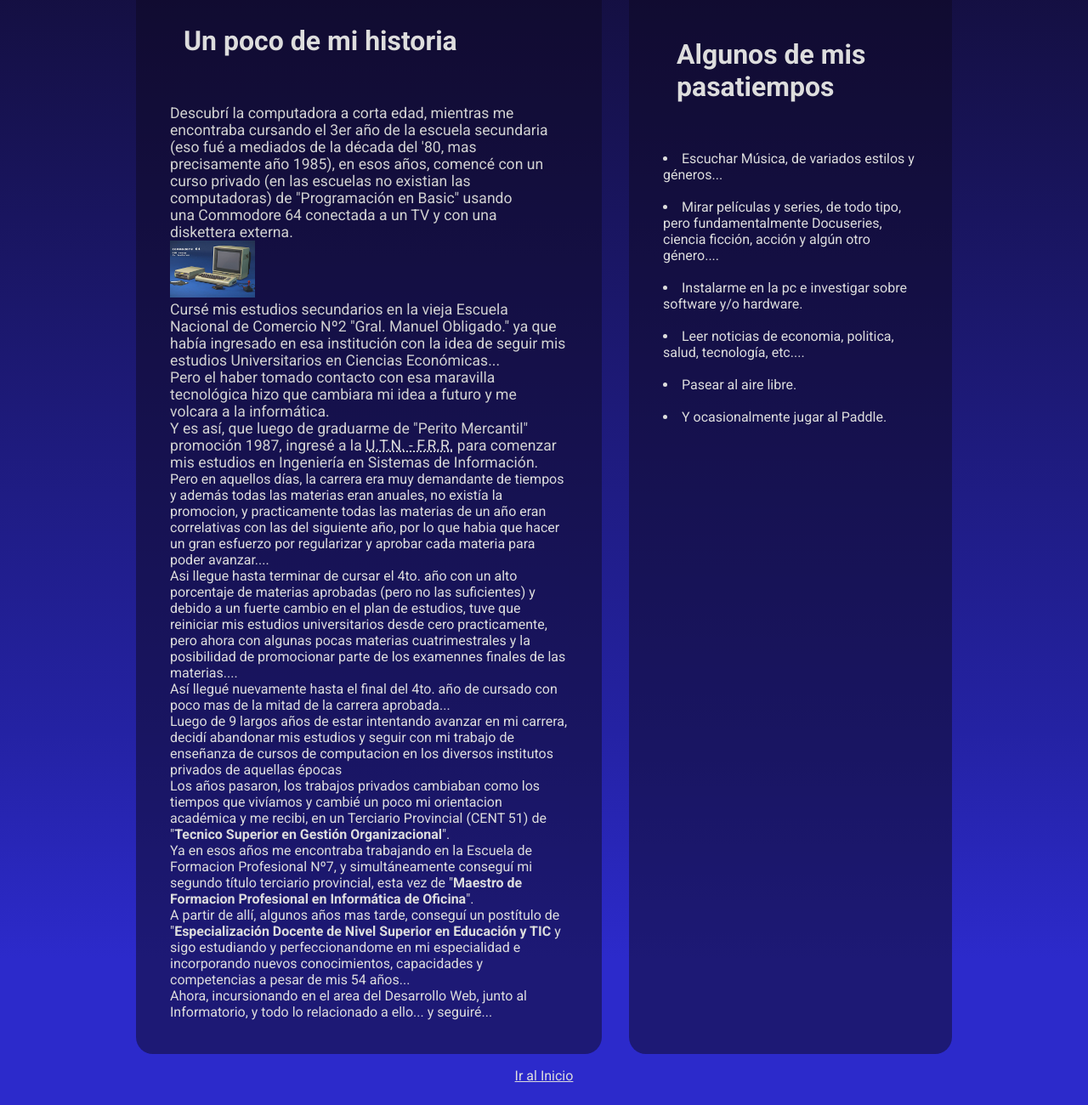
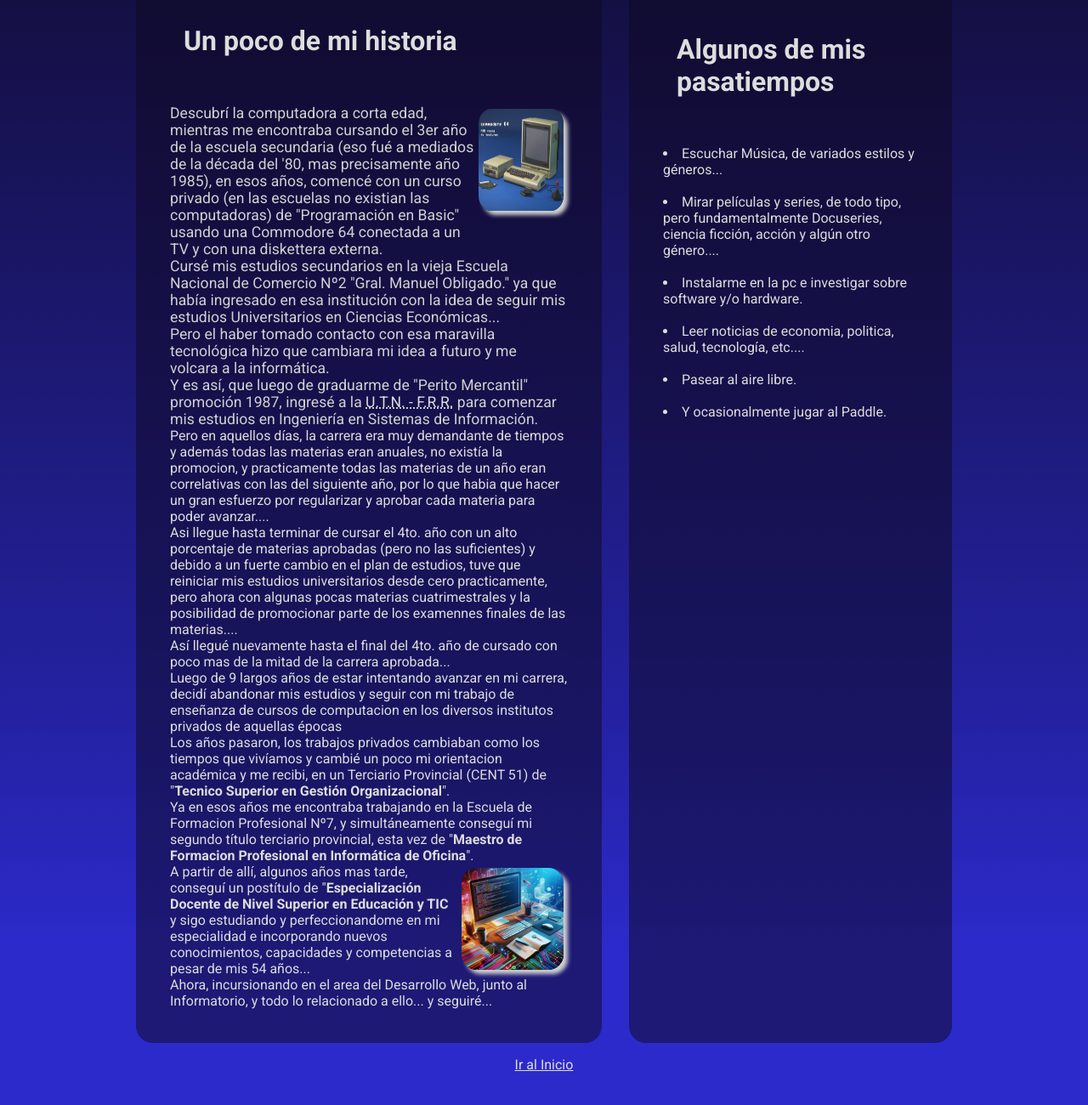
Before and after one commit to Mario-1970/Mario-1970.github.io, a plain HTML site: page index.html in a window 1280 px wide. Shown: the part 1280-2580 px from the top of the page at 85% size. Drawn offline with Linux system fonts and the light colour scheme.

Commit message:
agregue imagenes a mi historia

```diff
--- a/index.html
+++ b/index.html
@@ -16,7 +16,6 @@
 </head>
 
 <body class="scroll">
-
   <header class="encabezado">
     <nav class="navegacion">
       <a class="navegacion__enlace" href="#presentacion">
@@ -77,17 +76,20 @@
           </div>
           <div class="seccion_descripcion__info scroll scroll_fino scroll_gris" aria-label="descripcion personal">
             <h3 class="seccion_descripcion__titulo" id="mi_historia_titulo">
-              Un poco de mi historia
-            </h3>
+              Un poco de mi historia</h3>
+            <div class="logros">
               <p class="seccion_descripcion__parrafo" aria-label="Detalles de mi historia"
                 aria-describedby="mi_historia_titulo">
-              Descubrí la computadora a corta edad, mientras me encontraba cursando el 3er año de la escuela secundaria
+                Descubrí la computadora a corta edad, mientras me encontraba cursando el 3er año de la escuela
+                secundaria
                 (eso fué a mediados de la década del '80, mas precisamente año 1985), en esos años, comencé con un curso
-              privado (en las escuelas no existian las computadoras) de "Programación en Basic" usando una Commodore 64
+                privado (en las escuelas no existian las computadoras) de "Programación en Basic" usando una Commodore
+                64
                 conectada a un TV y con una diskettera externa.
               </p>
-            <img src="./assets/images/profile/commodore-64-compie-40-anni-1662044250.png" alt="Commodore 64"
+              <img class="logros__imagen" src="./assets/images/profile/commodore-64-compie-40-anni-1662044250.png" alt="Commodore 64"
                 title="Equipo Commodore 64" width="100px" />
+            </div>
             <p class="seccion_descripcion__parrafo" aria-label="Detalles de mi historia"
               aria-describedby="mi_historia_titulo">
               Cursé mis estudios secundarios en la vieja Escuela Nacional de Comercio Nº2 "Gral. Manuel Obligado." ya
@@ -117,25 +119,21 @@
             <p>Luego de 9 largos años de estar intentando avanzar en mi carrera, decidí abandonar mis estudios y seguir
               con mi trabajo de enseñanza de cursos de computacion en los diversos institutos privados de aquellas
               épocas</p>
-            <div class="logros">
             <p>Los años pasaron, los trabajos privados cambiaban como los tiempos que vivíamos y cambié un poco mi
               orientacion académica y me recibi, en un Terciario Provincial (CENT 51) de "<b>Tecnico Superior en
                 Gestión Organizacional</b>". </p>
-
-
             <p>Ya en esos años me encontraba trabajando en la Escuela de Formacion Profesional Nº7, y simultáneamente
               conseguí mi segundo título terciario provincial, esta vez de "<b>Maestro de Formacion Profesional en
                 Informática de Oficina</b>".</p>
-
-            </div>
+            <div class="logros">
               <p>A partir de allí, algunos años mas tarde, conseguí un postítulo de "<b>Especialización Docente de Nivel
                   Superior en Educación y TIC</b> y sigo estudiando y perfeccionandome en mi especialidad e incorporando
                 nuevos conocimientos, capacidades y competencias a pesar de mis 54 años...</p>
+              <img class="logros__imagen" src="./assets/images/profile/desarrollo-web-1920.webp" alt="Desarrollo web">
+            </div>
             <p>Ahora, incursionando en el area del Desarrollo Web, junto al Informatorio, y todo lo relacionado a
               ello... y seguiré...</p>
 
-            </p>
-          </div>
         </section>
         <!-- explicacion: seguidamente tendremos una seccion muy similar a la anterior
             pero cambiaremos el orden de los elementos dejando la imagen al final -->
--- a/style.css
+++ b/style.css
@@ -161,6 +161,19 @@ body {
   justify-content: center;
   gap: 2rem;
 }
+
+/* inicio agregado mio */
+.logros {
+  display: flex;
+  flex-direction:row;
+}
+.logros__imagen {
+  height: 120px;
+  margin: 5px;
+  border-radius: 15%;
+  box-shadow: 5px 5px 5px #d1d1d1;
+}
+/* fin agregado mio */
 
 /* seccion descripcion */
 .seccion_descripcion {
```
Also changed, not shown: assets/images/profile/desarrollo-web-1920.webp (added), 1 other file. Lines whose indentation alone changed are shown as unchanged.
